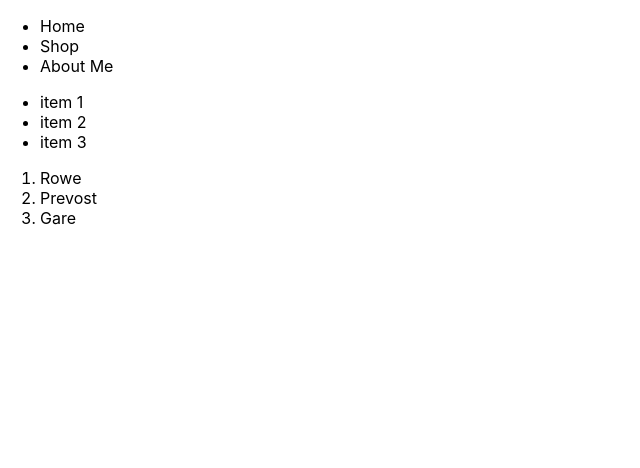
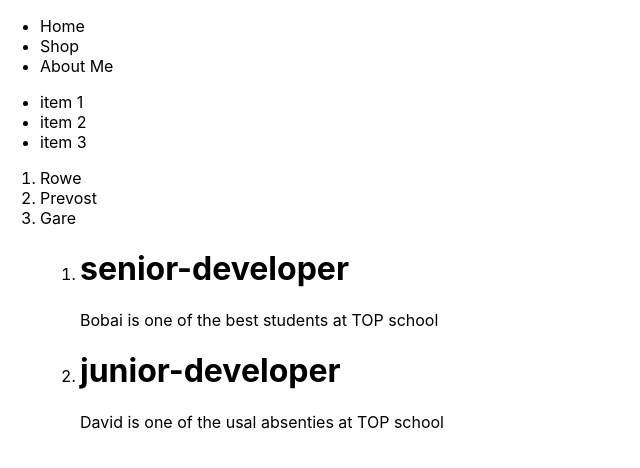
Before and after one commit to Kadunapikin/React-practice, a React (Create React App) app in the folder my-app/: page / in a window 1280 px wide. Shown: the top 468 px of the page, without its empty margins (0-640 px from the left). Built offline with nearby package versions, Linux system fonts and the light colour scheme.

Commit message:
create objejct properties to set attributes in App.js

```diff
--- a/my-app/src/App.js
+++ b/my-app/src/App.js
@@ -1,5 +1,5 @@
-// How to list elements using .map in JSX
 function App() {
+  // How to list elements using .map in JSX
   // one
   const strings = ['Home', 'Shop', 'About Me'];
   const listItems = strings.map(string => <li>{string}</li>);
@@ -15,11 +15,44 @@ function App() {
   const people = ['Rowe', 'Prevost', 'Gare'];
   const peopleList = people.map((person, i) => <li key={'person_' + i}>{person}</li>);
 
+  // using objejct properties to set attributes in react
+  const topStudents = {
+    bobai : "senior-developer",
+    david : "junior-developer",
+    winnie : "senior-developer"
+  };
+
+  const bobai = (
+    <div>
+      <h1>{topStudents.bobai}</h1>
+      <p>Bobai is one of the best students at TOP school</p>
+    </div>
+  );
+
+  const david = (
+    <div>
+      <h1>{topStudents.david}</h1>
+      <p>David is one of the usal absenties at TOP school</p>
+    </div>
+  );
+
+  const studentList = (
+    <ol>
+      <li>{bobai}</li>
+      <li>{david}</li>
+    </ol>
+  );
+
   return (
     <div className="App">
-      <ul>{listItems}</ul>
-      <ul>{liArray}</ul>
-      <ol>{peopleList}</ol>
+      <div>
+        <ul>{listItems}</ul>
+        <ul>{liArray}</ul>
+        <ol>{peopleList}</ol>
+      </div>
+      <div>
+        <ul>{studentList}</ul>
+      </div>
     </div>
   );
 }
```
